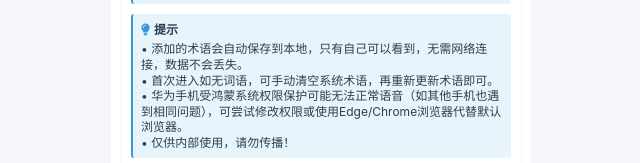
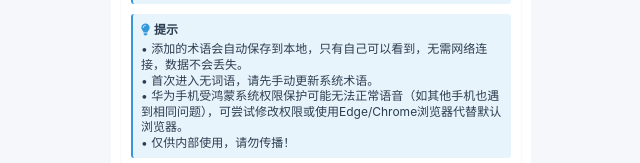
Before and after one commit to Sunpharm-bit/LL-AI-English.github.io, a plain HTML site: page index.html in a window 1280 px wide. Shown: the part 633-796 px from the top of the page, without its empty margins (319-959 px from the left). Drawn offline with Linux system fonts and the light colour scheme.

Commit message:
Update index.html

```diff
--- a/index.html
+++ b/index.html
@@ -1010,7 +1010,7 @@
                             <i class="fas fa-lightbulb"></i> 提示
                         </div>
                         <p>• 添加的术语会自动保存到本地，只有自己可以看到，无需网络连接，数据不会丢失。</p>
-                        <p>• 首次进入如无词语，可手动清空系统术语，再重新更新术语即可。</p>
+                        <p>• 首次进入无词语，请先手动更新系统术语。</p>
                         <p>• 华为手机受鸿蒙系统权限保护可能无法正常语音（如其他手机也遇到相同问题），可尝试修改权限或使用Edge/Chrome浏览器代替默认浏览器。</p>
                         <p>• 仅供内部使用，请勿传播！</p>
                     </div>
```
